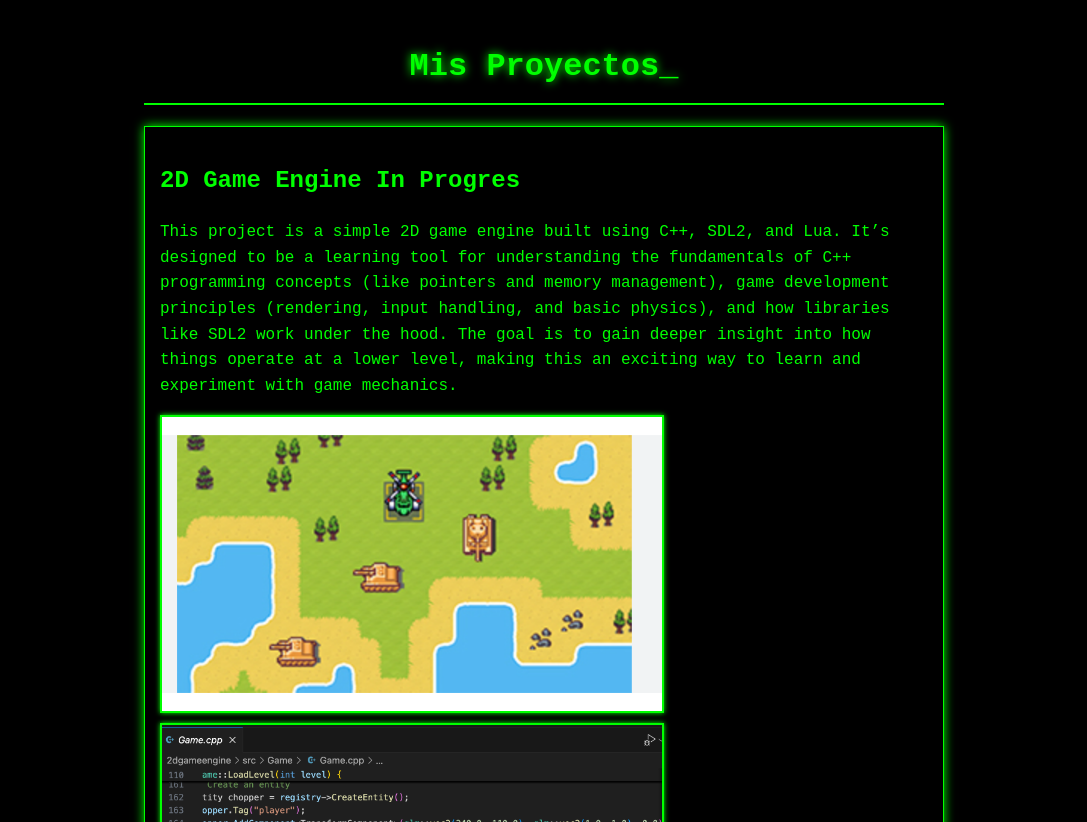
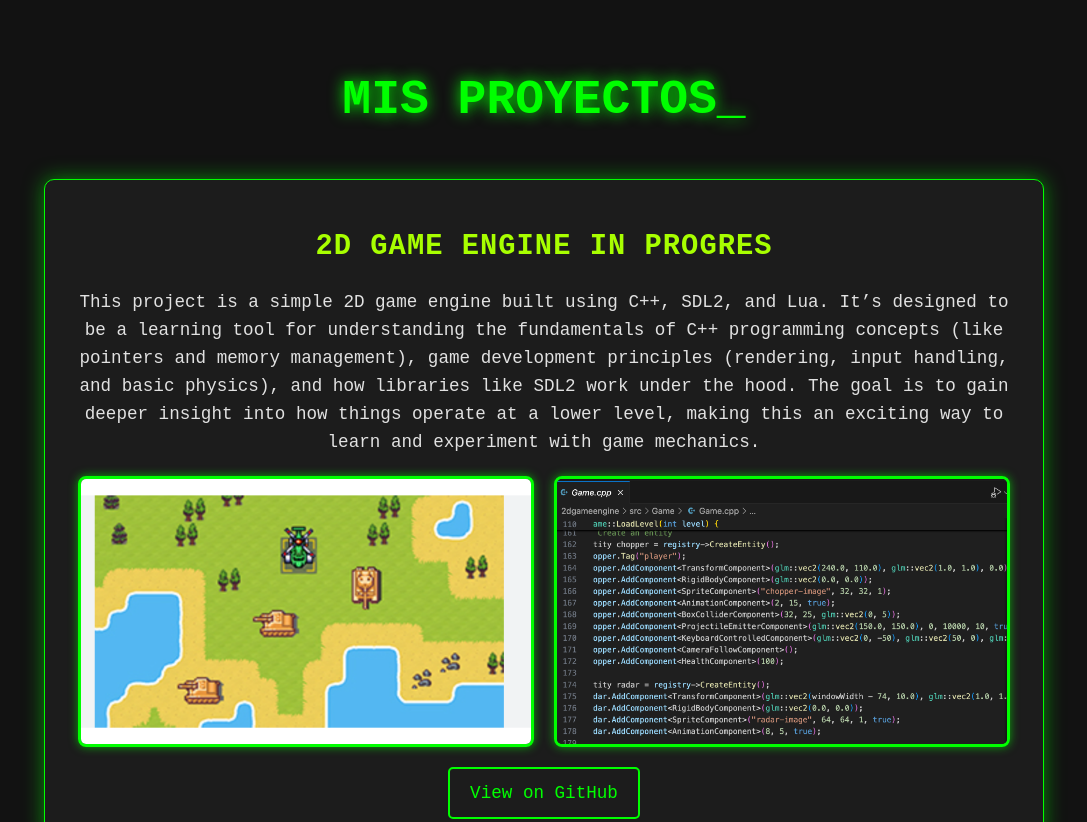
Before and after one commit to ferwirrow/portafolio-cv, a plain HTML site: page proyectos.html in a window 1280 px wide. Shown: the top 822 px of the page, without its empty margins (96-1183 px from the left). Drawn offline with Linux system fonts and the light colour scheme.

Commit message:
Mensaje de commit

```diff
--- a/proyectos.html
+++ b/proyectos.html
@@ -6,62 +6,93 @@
     <title>Mis Proyectos - Portafolio Retro</title>
     <style>
        body {
-            background-color: #000;
-            color: #00ff00;
+    background-color: #121212;
+    color: #a8ff00;
     font-family: 'Courier New', monospace;
     line-height: 1.6;
-            padding: 20px;
-            max-width: 800px;
+    padding: 30px;
+    max-width: 1000px;
     margin: 0 auto;
     position: relative;
     overflow-x: hidden;
+    text-align: center;
 }
+
+h1 {
+    font-size: 3em;
+    text-transform: uppercase;
+    color: #00ff00;
+    text-shadow: 0 0 15px #00ff00;
+    margin-bottom: 40px;
+}
+
 .project {
+    background-color: #1c1c1c;
     border: 1px solid #00ff00;
-            margin-bottom: 20px;
-            padding: 15px;
-            box-shadow: 0 0 10px #00ff00;
-            transition: transform 0.3s ease;
+    margin-bottom: 30px;
+    padding: 20px;
+    border-radius: 10px;
+    box-shadow: 0 0 20px rgba(0, 255, 0, 0.5);
+    transition: transform 0.3s ease, box-shadow 0.3s ease;
 }
+
 .project:hover {
-            transform: scale(1.02);
+    transform: scale(1.05);
+    box-shadow: 0 0 30px rgba(0, 255, 0, 0.7);
 }
+
+.project h2 {
+    font-size: 1.8em;
+    margin-bottom: 15px;
+    text-transform: uppercase;
+    letter-spacing: 1px;
+}
+
+.project p {
+    font-size: 1.1em;
+    color: #e1e1e1;
+}
+
 .project-images {
     display: flex;
+    justify-content: center;
+    gap: 20px;
+    margin-top: 20px;
     flex-wrap: wrap;
-            gap: 10px;
-            margin-top: 10px;
 }
+
 .project-images img {
-            max-width: 500px;
+    max-width: 450px;
     height: auto;
-            border: 2px solid #00ff00;
-            box-shadow: 0 0 5px #00ff00;
-            transition: transform 0.3s ease;
+    border-radius: 8px;
+    border: 3px solid #00ff00;
+    box-shadow: 0 0 10px rgba(0, 255, 0, 0.6);
+    transition: transform 0.3s ease, box-shadow 0.3s ease;
 }
+
 .project-images img:hover {
     transform: scale(1.1);
+    box-shadow: 0 0 20px rgba(0, 255, 0, 0.9);
 }
-        h1 {
-            text-align: center;
-            border-bottom: 2px solid #00ff00;
-            padding-bottom: 10px;
-            text-shadow: 0 0 10px #00ff00;
-        }
+
 .project a {
     color: #00ff00;
     text-decoration: none;
-            border: 1px solid #00ff00;
-            padding: 5px 10px;
+    border: 2px solid #00ff00;
+    padding: 10px 20px;
     display: inline-block;
-            margin-top: 10px;
-            transition: all 0.3s ease;
+    margin-top: 20px;
+    font-size: 1.1em;
+    border-radius: 5px;
+    transition: background-color 0.3s ease, color 0.3s ease;
 }
+
 .project a:hover {
     background-color: #00ff00;
     color: #000;
-            box-shadow: 0 0 15px #00ff00;
+    box-shadow: 0 0 25px rgba(0, 255, 0, 0.7);
 }
+
     </style>
 </head>
 <body>
@@ -84,8 +115,14 @@
             },
             {
                 title: "Interpreter made with python",
-                description: "This project was developed as a learning exercise to explore the fundamentals of interpreters and programming language design. Written in Python, it implements an interpreter for a simple scripting language that closely resembles Lua. The interpreter processes user-defined scripts, executes commands, and supports features like variables, conditionals, loops, and basic arithmetic operations. The goal of this project was to gain hands-on experience with the principles of lexical analysis, parsing, and virtual machine implementation while creating a functional yet minimal language. ",
+                description: "This project was developed as a learning exercise to explore the fundamentals of interpreters and programming language design. Written in Python, it implements an interpreter for a simple scripting language that closely resembles Lua. The interpreter processes user-defined scripts, executes commands, and supports features like variables, conditionals, loops, and basic arithmetic operations. The goal of this project was to gain hands-on experience with the principles of lexical analysis, parsing, and virtual machine implementation while creating a functional yet minimal language.",
                 images: ["img/int1.png", "img/int2.png"],
+                github: "https://github.com/ferwirrow/interpreter.git"
+            },
+            {
+                title: "Simple Level editor",
+                description: "Level editor prototype, made with C# and Raylib framework",
+                images: ["img/editor1.png", "img/editor2.png"],
                 github: "https://github.com/ferwirrow/interpreter.git"
             }
         ];
--- /dev/null
+++ b/style.css
@@ -0,0 +1,87 @@
+body {
+    background-color: #121212;
+    color: #a8ff00;
+    font-family: 'Courier New', monospace;
+    line-height: 1.6;
+    padding: 30px;
+    max-width: 1000px;
+    margin: 0 auto;
+    position: relative;
+    overflow-x: hidden;
+    text-align: center;
+}
+
+h1 {
+    font-size: 3em;
+    text-transform: uppercase;
+    color: #00ff00;
+    text-shadow: 0 0 15px #00ff00;
+    margin-bottom: 40px;
+}
+
+.project {
+    background-color: #1c1c1c;
+    border: 1px solid #00ff00;
+    margin-bottom: 30px;
+    padding: 20px;
+    border-radius: 10px;
+    box-shadow: 0 0 20px rgba(0, 255, 0, 0.5);
+    transition: transform 0.3s ease, box-shadow 0.3s ease;
+}
+
+.project:hover {
+    transform: scale(1.05);
+    box-shadow: 0 0 30px rgba(0, 255, 0, 0.7);
+}
+
+.project h2 {
+    font-size: 1.8em;
+    margin-bottom: 15px;
+    text-transform: uppercase;
+    letter-spacing: 1px;
+}
+
+.project p {
+    font-size: 1.1em;
+    color: #e1e1e1;
+}
+
+.project-images {
+    display: flex;
+    justify-content: center;
+    gap: 20px;
+    margin-top: 20px;
+    flex-wrap: wrap;
+}
+
+.project-images img {
+    max-width: 450px;
+    height: auto;
+    border-radius: 8px;
+    border: 3px solid #00ff00;
+    box-shadow: 0 0 10px rgba(0, 255, 0, 0.6);
+    transition: transform 0.3s ease, box-shadow 0.3s ease;
+}
+
+.project-images img:hover {
+    transform: scale(1.1);
+    box-shadow: 0 0 20px rgba(0, 255, 0, 0.9);
+}
+
+.project a {
+    color: #00ff00;
+    text-decoration: none;
+    border: 2px solid #00ff00;
+    padding: 10px 20px;
+    display: inline-block;
+    margin-top: 20px;
+    font-size: 1.1em;
+    border-radius: 5px;
+    transition: background-color 0.3s ease, color 0.3s ease;
+}
+
+.project a:hover {
+    background-color: #00ff00;
+    color: #000;
+    box-shadow: 0 0 25px rgba(0, 255, 0, 0.7);
+}
```
Also changed, not shown: img/editor1.png (added), img/editor2.png (added), 1 other file. Lines whose indentation alone changed are shown as unchanged.
